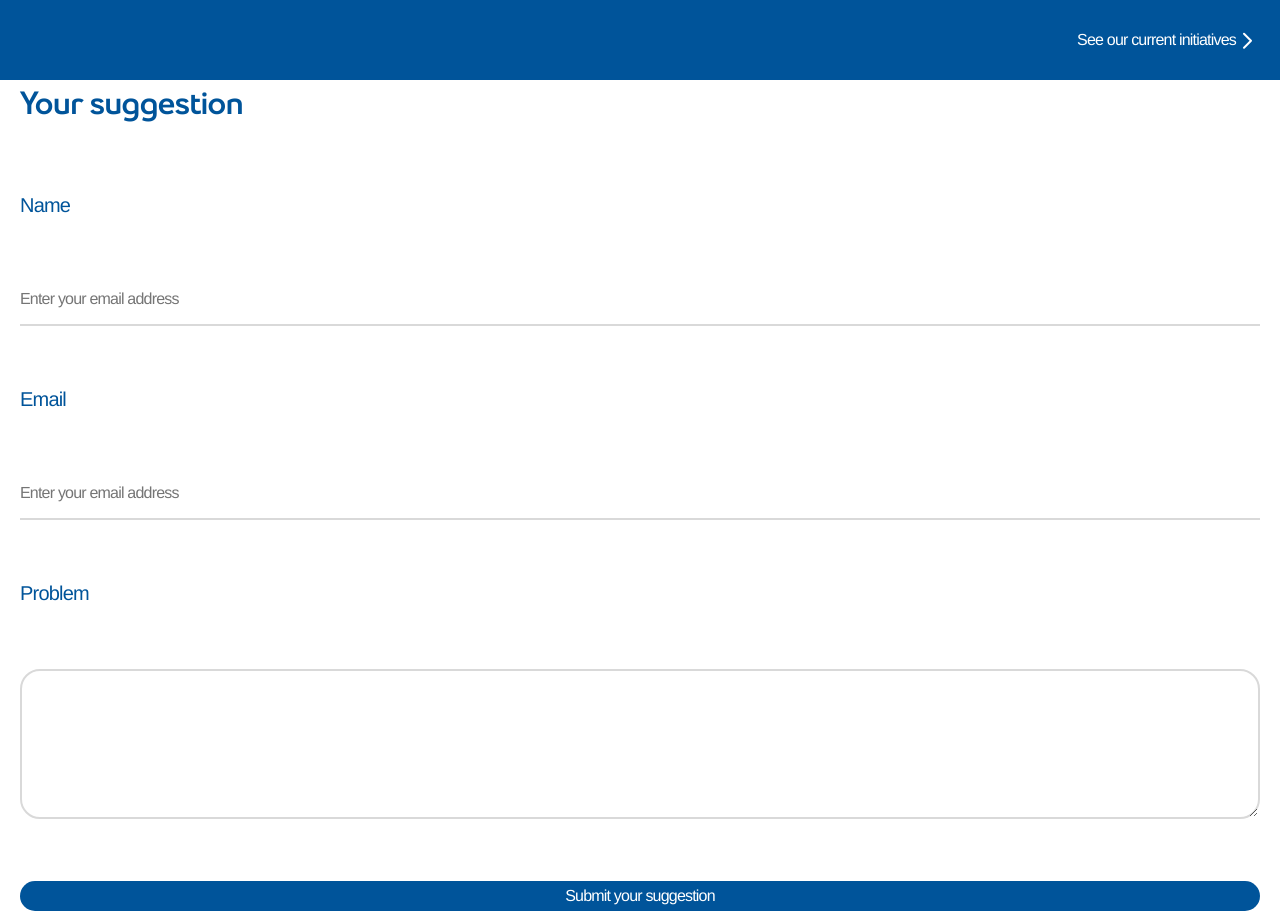
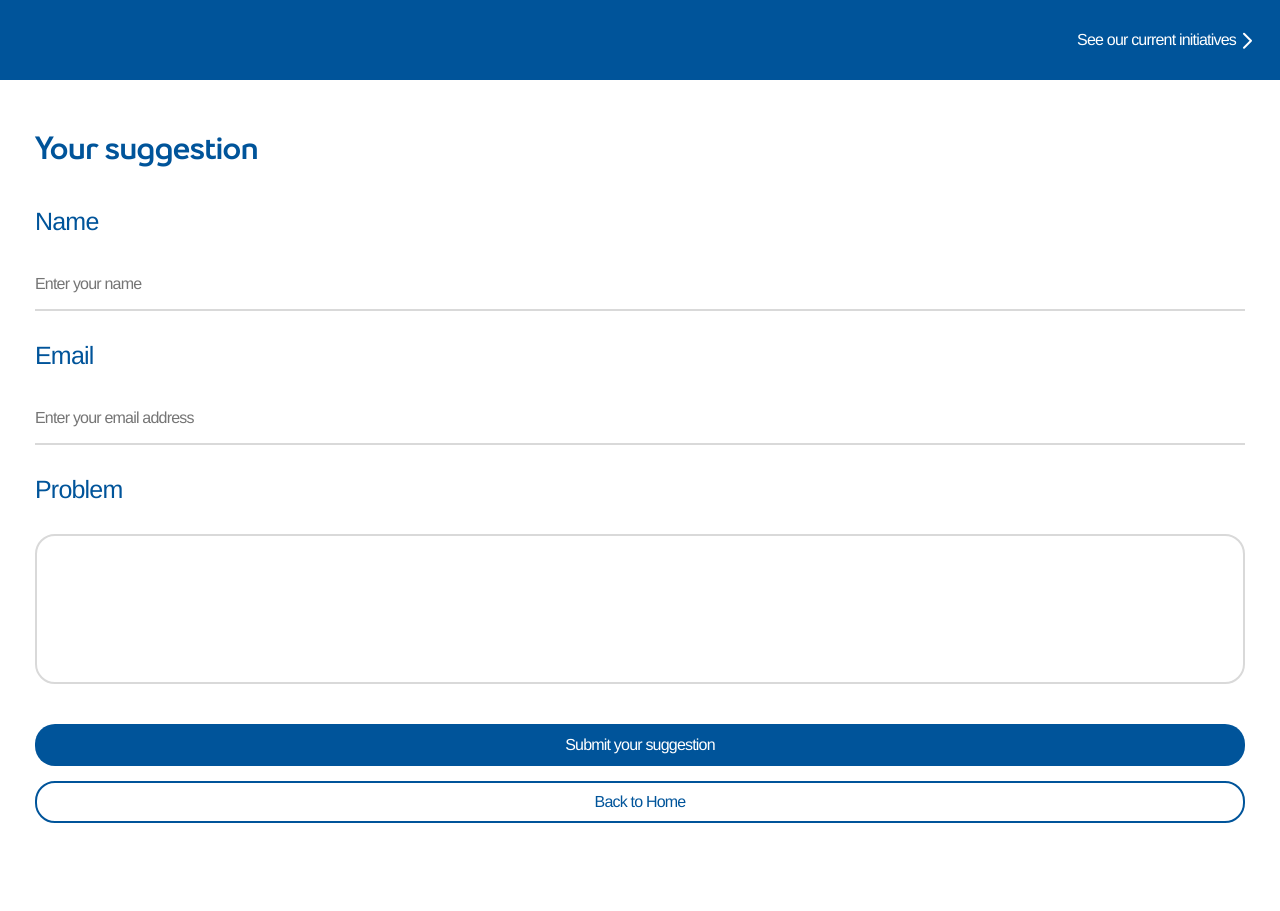
Before and after one commit to mariavinaq/BELLas-client, a React (Vite) app: page /submit in a window 1280 px wide. After the commit the page ends 868 px from the top, so only its background shows below. Built offline with nearby package versions, Linux system fonts and the light colour scheme.

Commit message:
Add submit functionality for new suggestion

```diff
--- a/src/api.js
+++ b/src/api.js
@@ -13,6 +13,15 @@ const getSuggestions = async () => {
     }
 };
 
+const postSuggestion = async (suggestion) => {
+    try {
+        const response = await axios.post(`${baseUrl}/suggestions`, suggestion);
+        return response.data;
+    } catch (error) {
+        console.error(`${error.status}: Post request for suggestion failed`);
+    }
+};
+
 const postVote = async (vote) => {
     try {
         const response = await axios.post(`${baseUrl}/votes`, vote);
@@ -22,4 +31,4 @@ const postVote = async (vote) => {
     }
 };
 
-export { getSuggestions, postVote };
+export { getSuggestions, postSuggestion, postVote };
--- a/src/components/SubmitSuggestion/SubmitSuggestion.jsx
+++ b/src/components/SubmitSuggestion/SubmitSuggestion.jsx
@@ -1,46 +1,70 @@
 import React from 'react'
 import './submitsuggestion.scss'
 import { useNavigate } from 'react-router-dom';
-
+import { postSuggestion } from '../../api';
 
 function SubmitSuggestion() {
     const navigate = useNavigate();
-    const handleThanksClick = () => {
-        navigate('/suggestion/thanks')
-    };
+
+    const addSuggestion = async (event) => {
+        const newSuggestion = {
+            name: event.target.name.value,
+            email: event.target.email.value,
+            suggestion: event.target.suggestion.value,
+        };
+        await postSuggestion(newSuggestion);
+        navigate('/submit/thanks')
+    }
+
+    const handleOnSubmit = (event) => {
+        event.preventDefault();
+        addSuggestion(event);
+    }
+
+    const handleHome = () => {
+        navigate('/');
+    }
 
   return (
-    <>
+    <div className="submit-form__container">
         <h1 className="submit-form__title">Your suggestion</h1>
 
-        <form className="submit-form" action="submit">
-            <label htmlFor="email" className="submit-form__label">Name</label>
+        <form className="submit-form" action="submit" onSubmit={(event) => handleOnSubmit(event)}>
+            <label htmlFor="name" className="submit-form__label">Name</label>
             <input
-                type="email"
-                id="email"
+                type="text"
+                id="name"
+                name="name"
                 className="submit-form__input"
-                placeholder="Enter your email address"
+                placeholder="Enter your name"
             />
               <label htmlFor="email" className="submit-form__label">Email</label>
             <input
                 type="email"
                 id="email"
+                name="email"
                 className="submit-form__input"
                 placeholder="Enter your email address"
             />
             <label htmlFor="email" className="submit-form__label">Problem</label>
             <textarea
                 id="problem"
+                name="suggestion"
                 className="submit-form__description"
                 placeholder=" "
                 rows="4"
                 cols="50"
             />
             <div className="submit-form__buttons">
-                <button type="button" className="submit-form__button submit-form__button--submit" onClick={handleThanksClick}>Submit your suggestion</button>
+                <button type="submit" className="submit-form__button submit-form__button--submit">
+                    Submit your suggestion
+                </button>
+                <button type="button" className="submit-form__button submit-form__button--back" onClick={handleHome}>
+                        Back to Home
+                </button>
             </div>
         </form>
-      </>
+      </div>
 
   )
 }
--- a/src/components/SubmitSuggestion/SubmitSuggestion.scss
+++ b/src/components/SubmitSuggestion/SubmitSuggestion.scss
@@ -3,13 +3,12 @@
 
 
 .submit-form{
-    padding-right:2rem;
-    padding-left:2rem;
     display:flex;
     flex-direction: column;
+    &__container{
+        padding: 4.5rem 3.5rem;
+    }
     &__title{
-        padding-right:2rem;
-        padding-left:2rem;
         color:$color-blue;
         padding-top:1rem ;
         padding-bottom:1rem ;
@@ -17,10 +16,10 @@
         line-height: 3.2rem;
     }
     &__label{
-        font-size: 2rem;
-        color:$color-blue;
-        padding-bottom:6.4rem;
-        padding-top:6.2rem;
+        font-size: 2.5rem;
+        color: $color-blue;
+        margin-top: 3rem;
+        padding-bottom:3rem;
     }
     &__input{
         border: none;
@@ -32,8 +31,6 @@
         &:focus {
             outline: none;
         }
-
-
     }
     &__description{
         border: 0.2rem solid $color-grey;
@@ -42,20 +39,21 @@
         height: 15rem;
         color: $color-black;
         border-radius: 2rem;
+        resize: none;
         &:focus {
             outline: none;
         }
 
     }
     &__buttons{
+        margin-top: 4rem;
         display: flex;
         flex-direction: column;
-        gap:1rem;
-        padding-top:6.2rem;
-
+        gap:1.5rem;
     }
     &__button{
-
+        height: 4.2rem;
+        cursor: pointer;
         &--submit{
         display: inline-flex;
         justify-content: center;
@@ -68,6 +66,18 @@
         color: $color-white;
         border: none;
         }
+        &--back{
+        display: inline-flex;
+        justify-content: center;
+        align-items: center;
+        padding: 0.6rem 1.2rem;
+        border-radius: 2rem;
+        border: 2px solid $color-blue;
+        background-color: white;
+        font-size: 1.6rem;
+        letter-spacing: -0.8px;
+        color: $color-blue;
+        }
     }
 
 
```
